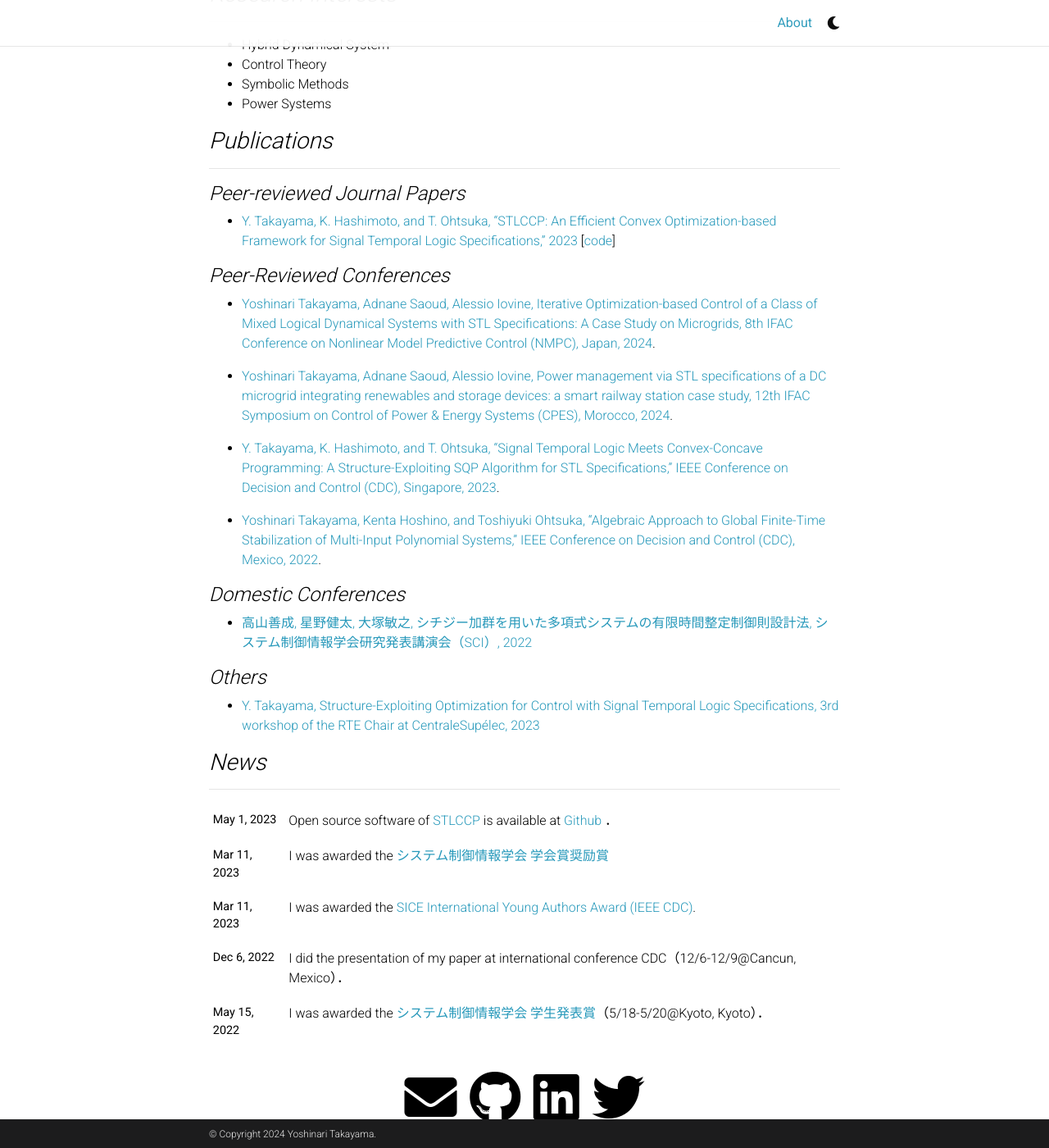
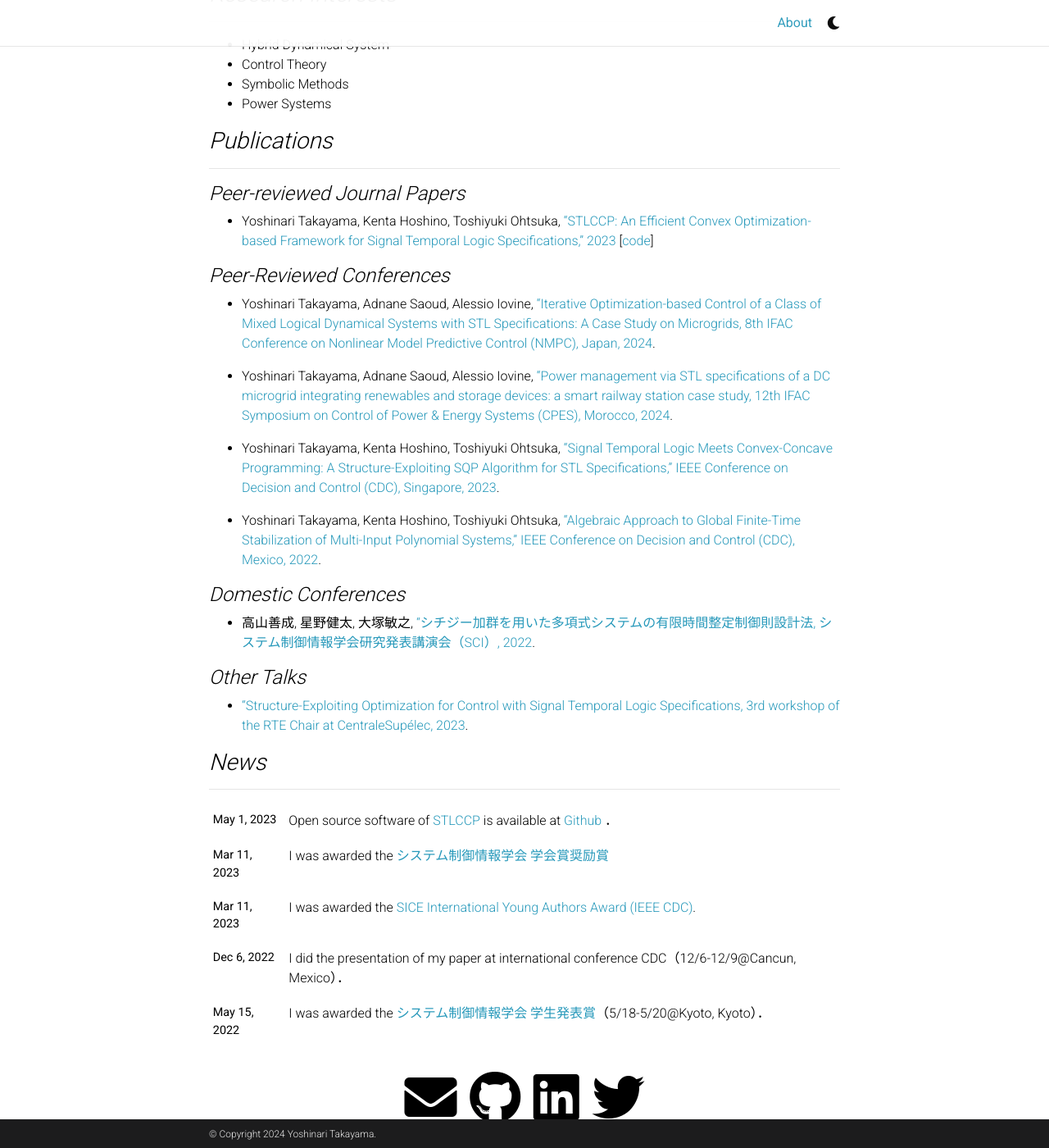
Before and after one commit to yotakayama/yotakayama.github.io, a Jekyll site: the page built from _pages/about.md, in a window 1280 px wide and 1400 px high, scrolled down 478 px. Shown: the whole window at 82% size. Built offline with Jekyll 4.4.1, drawn with Linux system fonts in a browser that asks for light colours; comment, search, counter and statistics services are not loaded; a style sheet for code colours, icons or effects is not loaded.

Commit message:
CPES and NMPC

```diff
--- a/_pages/about.md
+++ b/_pages/about.md
@@ -55,22 +55,22 @@
 ### *Publications*
 ---------------------------------------
 #### *Peer-reviewed Journal Papers*
-- [Y. Takayama, K. Hashimoto, and T. Ohtsuka, "STLCCP: An Efficient Convex Optimization-based Framework for Signal Temporal Logic Specifications," 2023](https://arxiv.org/abs/2305.09441) [[code](https://github.com/yotakayama/stlccp)]
+- Yoshinari Takayama, Kenta Hoshino, Toshiyuki Ohtsuka, ["STLCCP: An Efficient Convex Optimization-based Framework for Signal Temporal Logic Specifications," 2023](https://arxiv.org/abs/2305.09441) [[code](https://github.com/yotakayama/stlccp)]
 
 #### *Peer-Reviewed Conferences*
-- [Yoshinari Takayama, Adnane Saoud, Alessio Iovine, Iterative Optimization-based Control of a Class of Mixed Logical Dynamical Systems with STL Specifications: A Case Study on Microgrids, 8th IFAC Conference on Nonlinear Model Predictive Control (NMPC), Japan, 2024](https://hal.science/hal-04548049).
+- Yoshinari Takayama, Adnane Saoud, Alessio Iovine, ["Iterative Optimization-based Control of a Class of Mixed Logical Dynamical Systems with STL Specifications: A Case Study on Microgrids, 8th IFAC Conference on Nonlinear Model Predictive Control (NMPC), Japan, 2024](https://hal.science/hal-04548049).
 
-- [Yoshinari Takayama, Adnane Saoud, Alessio Iovine, Power management via STL specifications of a DC microgrid integrating renewables and storage devices: a smart railway station case study, 12th IFAC Symposium on Control of Power & Energy Systems (CPES), Morocco, 2024](https://hal.science/hal-04576820).
+- Yoshinari Takayama, Adnane Saoud, Alessio Iovine, ["Power management via STL specifications of a DC microgrid integrating renewables and storage devices: a smart railway station case study, 12th IFAC Symposium on Control of Power & Energy Systems (CPES), Morocco, 2024](https://hal.science/hal-04576820).
 
-- [Y. Takayama, K. Hashimoto, and T. Ohtsuka, "Signal Temporal Logic Meets Convex-Concave Programming: A Structure-Exploiting SQP Algorithm for STL Specifications," IEEE Conference on Decision and Control (CDC), Singapore, 2023](https://ieeexplore.ieee.org/document/103836055).
+- Yoshinari Takayama, Kenta Hoshino, Toshiyuki Ohtsuka, ["Signal Temporal Logic Meets Convex-Concave Programming: A Structure-Exploiting SQP Algorithm for STL Specifications," IEEE Conference on Decision and Control (CDC), Singapore, 2023](https://ieeexplore.ieee.org/document/103836055).
 
-- [Yoshinari Takayama, Kenta Hoshino, and Toshiyuki Ohtsuka, "Algebraic Approach to Global Finite-Time Stabilization of Multi-Input Polynomial Systems," IEEE Conference on Decision and Control (CDC), Mexico, 2022](https://ieeexplore.ieee.org/document/9992595).
+- Yoshinari Takayama, Kenta Hoshino, Toshiyuki Ohtsuka, ["Algebraic Approach to Global Finite-Time Stabilization of Multi-Input Polynomial Systems," IEEE Conference on Decision and Control (CDC), Mexico, 2022](https://ieeexplore.ieee.org/document/9992595).
 
 #### *Domestic Conferences*
-- [高山善成, 星野健太, 大塚敏之, シチジー加群を用いた多項式システムの有限時間整定制御則設計法, システム制御情報学会研究発表講演会（SCI）, 2022](https://cir.nii.ac.jp/crid/1520010842629404544)
+- 高山善成, 星野健太, 大塚敏之, ["シチジー加群を用いた多項式システムの有限時間整定制御則設計法, システム制御情報学会研究発表講演会（SCI）, 2022](https://cir.nii.ac.jp/crid/1520010842629404544).
 
-#### *Others*
-- [Y. Takayama, Structure-Exploiting Optimization for Control with Signal Temporal Logic Specifications, 3rd workshop of the RTE Chair at CentraleSupélec, 2023](https://csrte23.sciencesconf.org/)
+#### *Other Talks*
+- ["Structure-Exploiting Optimization for Control with Signal Temporal Logic Specifications, 3rd workshop of the RTE Chair at CentraleSupélec, 2023](https://csrte23.sciencesconf.org/).
 
 
 <!--
```
